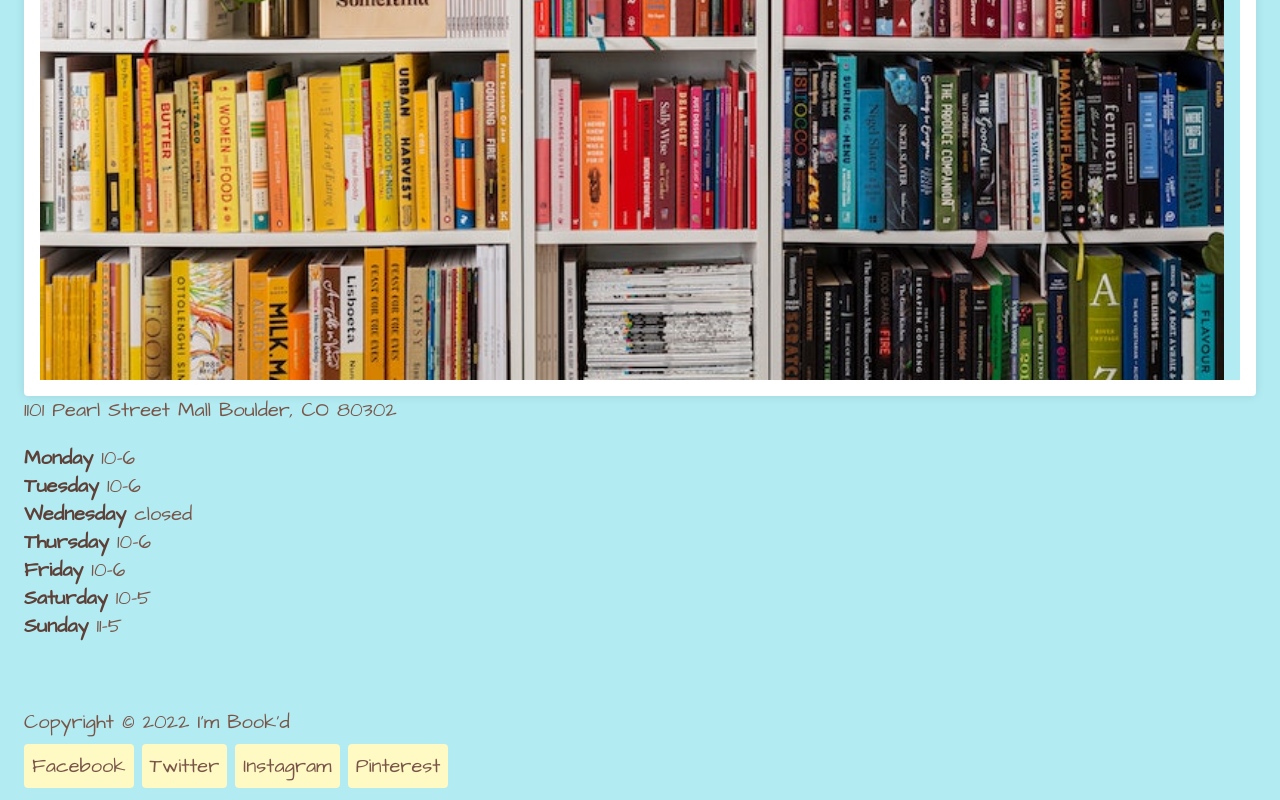
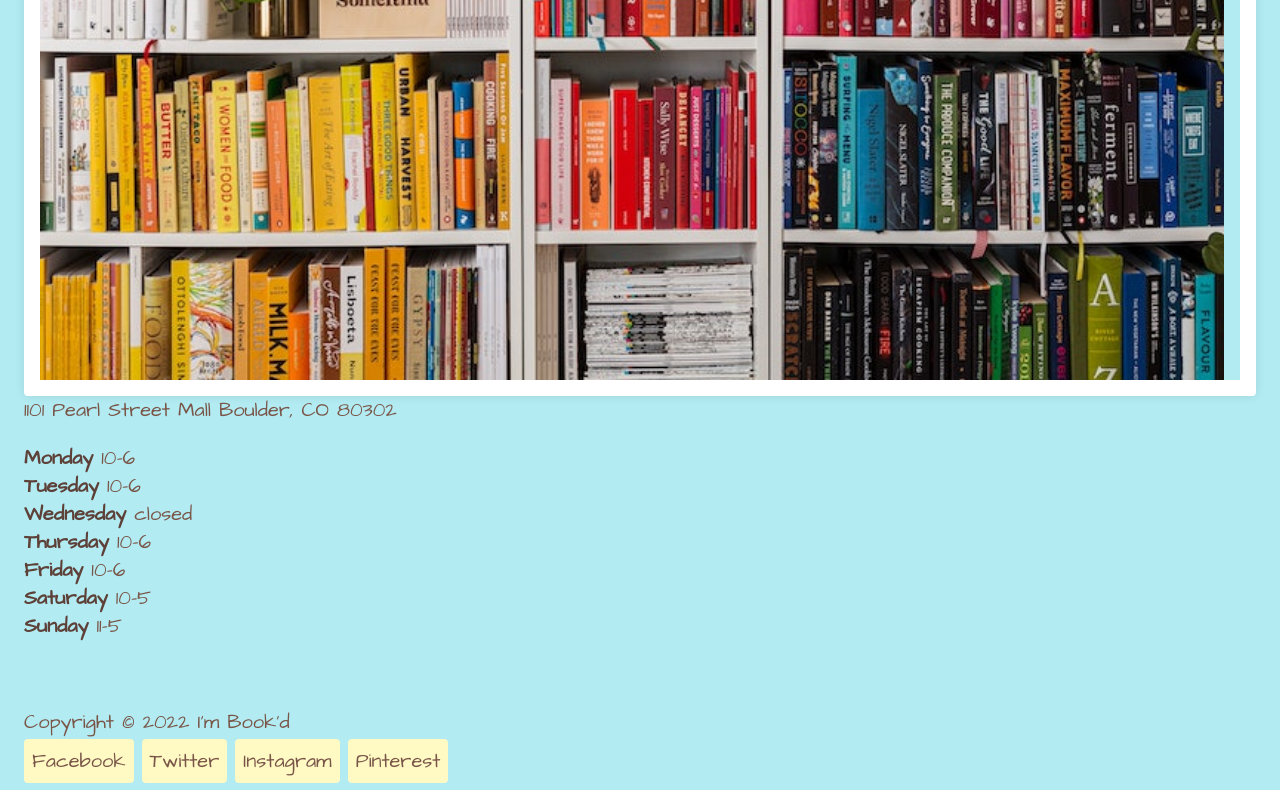
Before and after one commit to mac13fp/I-m-Book-d, a plain HTML site: page index.html in a window 1280 px wide. Shown: the part 4859-5659 px from the top of the page. Drawn offline with nearby package versions, Linux system fonts and the light colour scheme.

Commit message:
footer line height

```diff
--- a/css/main.css
+++ b/css/main.css
@@ -157,7 +157,7 @@ footer ul {
     margin: 0;
     padding: 0;
     list-style-type: none;
-    line-height: 1;
+    line-height: 10px;
 }
 footer li {
     display: inline-block;
```
